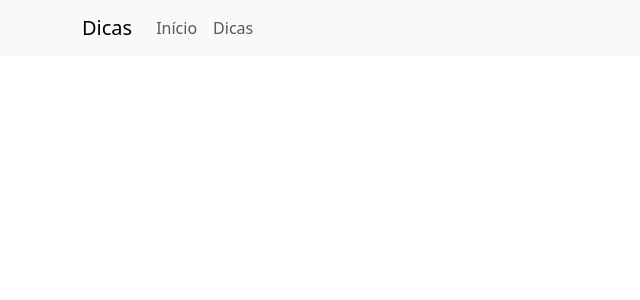
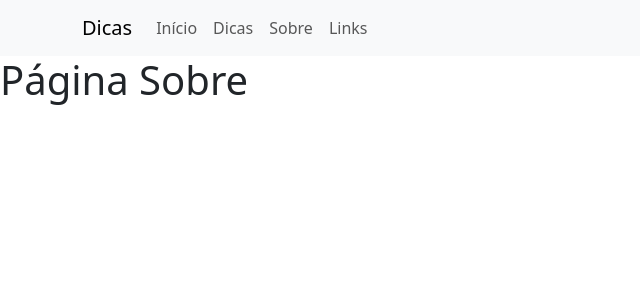
Before and after one commit to HMpina/fiap-gs2023-frontend, a React (Create React App) app: page /sobre in a window 1280 px wide. Shown: the top 300 px of the page, without its empty margins (0-640 px from the left). Built offline with nearby package versions, Linux system fonts and the light colour scheme.

Commit message:
paginas sobre e links adicionadas

```diff
--- a/src/components/Header/index.tsx
+++ b/src/components/Header/index.tsx
@@ -11,6 +11,8 @@ const Header: React.FC = () => {
             <Nav className="me-auto">
                 <Nav.Link as={Link} className="nav-Item" to="/" >Início</Nav.Link>
                 <Nav.Link as={Link} className="nav-Item" to="/dicas" >Dicas</Nav.Link>
+                <Nav.Link as={Link} className="nav-Item" to="/sobre" >Sobre</Nav.Link>
+                <Nav.Link as={Link} className="nav-Item" to="/links" >Links</Nav.Link>
             </Nav>
             </Navbar.Collapse>
         </Container>
--- /dev/null
+++ b/src/pages/Links/index.tsx
@@ -0,0 +1,7 @@
+import React from "react";
+
+const Links: React.FC = () => {
+    return <h1>Página Links</h1>
+}
+
+export default Links;
--- /dev/null
+++ b/src/pages/Sobre/index.tsx
@@ -0,0 +1,7 @@
+import React from "react";
+
+const Sobre: React.FC = () => {
+    return <h1>Página Sobre</h1>
+}
+
+export default Sobre;
--- a/src/routes.tsx
+++ b/src/routes.tsx
@@ -4,6 +4,8 @@ import Home from "./pages/Home";
 import Hints from "./pages/Hints";
 import HintsForm from "./pages/Hints/Form";
 import HintsDetail from './pages/Hints/Detail';
+import Sobre from "./pages/Sobre";
+import Links from "./pages/Links";
 const Routes: React.FC = () => {
     return(
         <Switch>
@@ -12,6 +14,8 @@ const Routes: React.FC = () => {
             <Route path="/dicas_cadastro" exact component={HintsForm} />
             <Route path="/dicas_cadastro/:id" exact component={HintsForm} />
             <Route path="/dicas/:id" exact component={HintsDetail} />
+            <Route path="/sobre" exact component={Sobre} />
+            <Route path="/links" exact component={Links} />
         </Switch>
     );
 }
```
Also changed, not shown: 1 other file (tests, documents, lock files or other folders).
